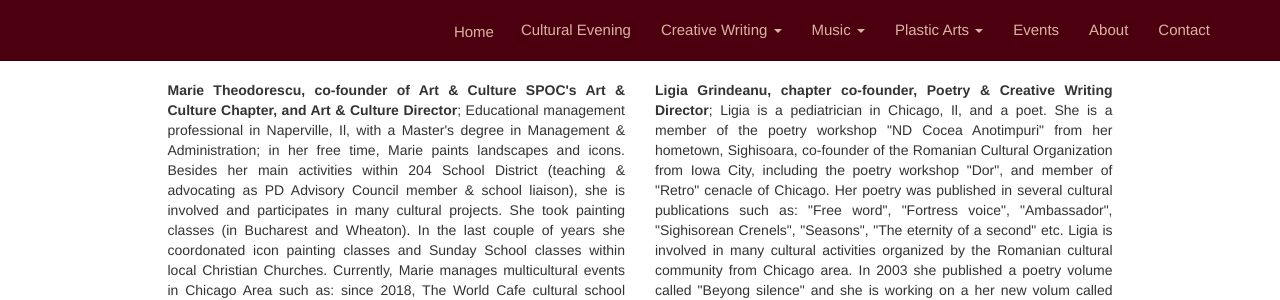
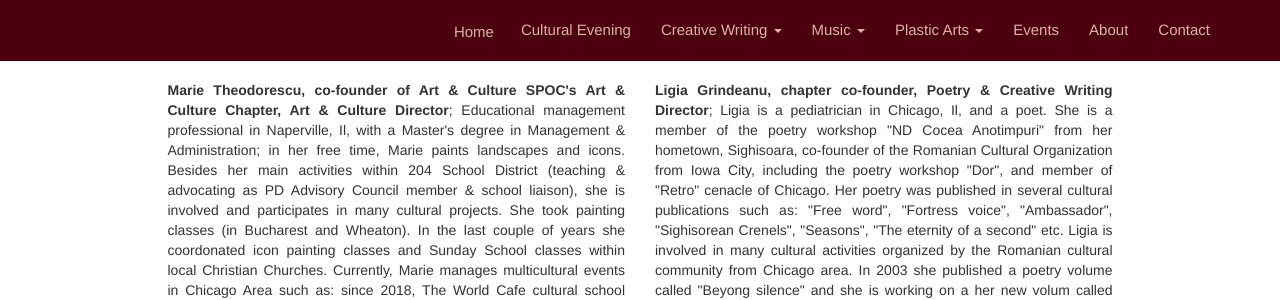
Before and after one commit to adrianth/culteve, a Jekyll site: the page built from en/about.html, in a window 1280 px wide. Shown: the top 300 px of the page. Built offline with Jekyll 4.4.1, drawn with Linux system fonts in a browser that asks for light colours.

Commit message:
artandcultureco

```diff
--- a/en/about.html
+++ b/en/about.html
@@ -12,7 +12,7 @@ title: About
         <div class="col-sm-5">
             <p style="text-align: justify">
 
-                <strong>Marie Theodorescu, co-founder of Art & Culture SPOC's Art & Culture Chapter, and Art & Culture Director</strong>; Educational management professional in Naperville, Il, with a Master's degree in Management & Administration; in her free time, Marie paints landscapes and icons. Besides her main activities within 204 School District (teaching & advocating as PD Advisory Council member & school liaison), she is involved and participates in many cultural projects. She took painting classes (in Bucharest and Wheaton). In the last couple of years she coordonated icon painting classes and Sunday School classes within local Christian Churches. Currently, Marie manages multicultural events in Chicago Area such as: since 2018, The World Cafe cultural school project & since 2017, "Romanian Cultural Evening" events series, held at Naperville Public Library. </p>
+                <strong>Marie Theodorescu, co-founder of Art & Culture SPOC's Art & Culture Chapter, Art & Culture Director</strong>; Educational management professional in Naperville, Il, with a Master's degree in Management & Administration; in her free time, Marie paints landscapes and icons. Besides her main activities within 204 School District (teaching & advocating as PD Advisory Council member & school liaison), she is involved and participates in many cultural projects. She took painting classes (in Bucharest and Wheaton). In the last couple of years she coordonated icon painting classes and Sunday School classes within local Christian Churches. Currently, Marie manages multicultural events in Chicago Area such as: since 2018, The World Cafe cultural school project & since 2017, "Romanian Cultural Evening" events series, held at Naperville Public Library. </p>
 
             <img class="img img-responsive" src="{{ site.baseurl }}/img/events/vara.jpg" alt="">
 
```
